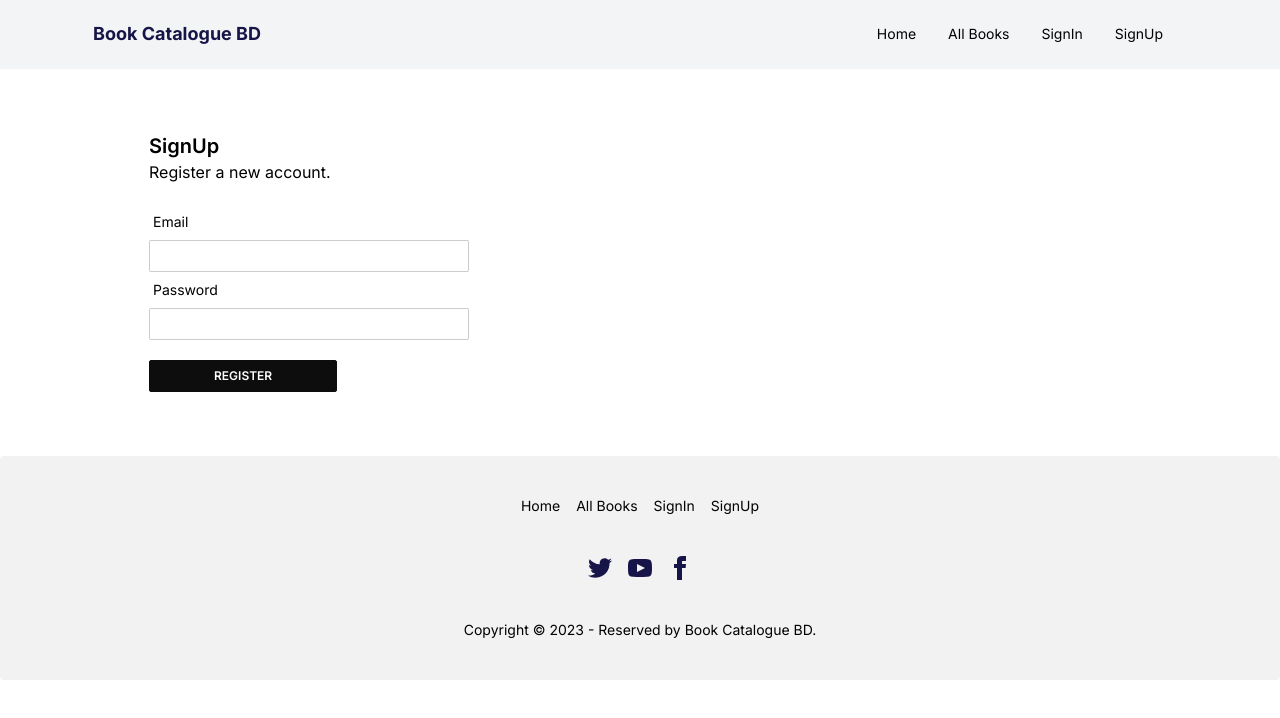
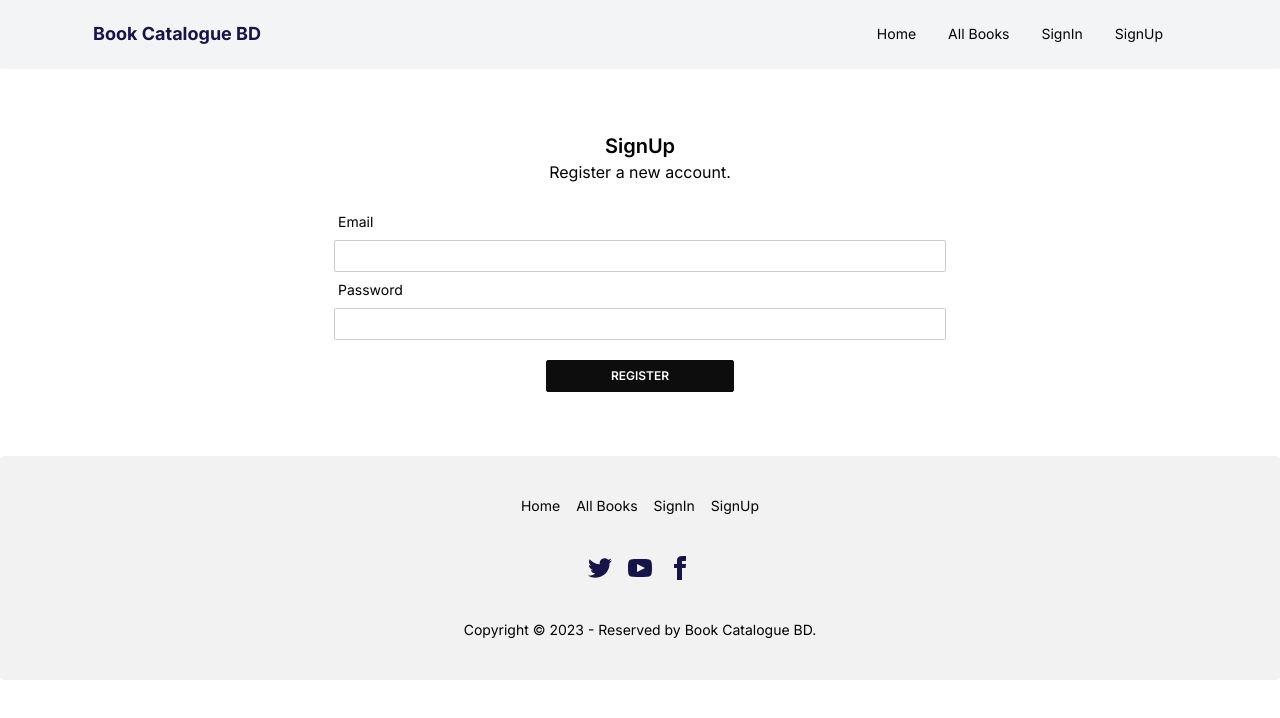
Before and after one commit to sunywebdev/Book-Catalog-Client, a React (Vite) app: page /signup in a window 1280 px wide. Shown: the top 718 px of the page. Built offline with nearby package versions, Linux system fonts and the light colour scheme; no server answers.

Commit message:
signin, signup

```diff
--- a/src/pages/SignIn.tsx
+++ b/src/pages/SignIn.tsx
@@ -34,30 +34,30 @@ const SignIn = () => {
 
 	return (
 		<form onSubmit={handleSignIn}>
-			<div className='container'>
-				<div className='p-5 md:p-8 lg:p-16'>
+			<div className='container text-center'>
+				<div className='p-5 md:p-8 lg:p-16 w-2/3 mx-auto'>
 					<div className='mb-5'>
 						<h3 className='text-xl font-semibold'>SignIn</h3>
 						<p>Login to your account.</p>
 					</div>
-					<div className='form-control w-full max-w-xs'>
+					<div className='form-control w-full'>
 						<label className='label'>
 							<span className='label-text'>Email</span>
 						</label>
 						<input
 							type='text'
 							name='email'
-							className='input input-sm input-bordered w-full max-w-xs'
+							className='input input-sm input-bordered w-full'
 						/>
 					</div>
-					<div className='form-control w-full max-w-xs'>
+					<div className='form-control w-full'>
 						<label className='label'>
 							<span className='label-text'>Password</span>
 						</label>
 						<input
 							type='password'
 							name='password'
-							className='input input-sm input-bordered w-full max-w-xs'
+							className='input input-sm input-bordered w-full'
 						/>
 					</div>
 					<button className='btn btn-primary btn-sm text-xs px-16 mt-5'>
--- a/src/pages/SignUp.tsx
+++ b/src/pages/SignUp.tsx
@@ -31,31 +31,31 @@ const SignUp = () => {
 
 	return (
 		<form onSubmit={handleSignUp}>
-			<div className='container'>
-				<div className='p-5 md:p-8 lg:p-16'>
+			<div className='container text-center'>
+				<div className='p-5 md:p-8 lg:p-16 w-2/3 mx-auto'>
 					<div className='mb-5'>
 						<h3 className='text-xl font-semibold'>SignUp</h3>
 						<p>Register a new account.</p>
 					</div>
 
-					<div className='form-control w-full max-w-xs'>
+					<div className='form-control w-full'>
 						<label className='label'>
 							<span className='label-text'>Email</span>
 						</label>
 						<input
 							type='text'
 							name='email'
-							className='input input-sm input-bordered w-full max-w-xs'
+							className='input input-sm input-bordered w-full'
 						/>
 					</div>
-					<div className='form-control w-full max-w-xs'>
+					<div className='form-control w-full'>
 						<label className='label'>
 							<span className='label-text'>Password</span>
 						</label>
 						<input
 							type='password'
 							name='password'
-							className='input input-sm input-bordered w-full max-w-xs'
+							className='input input-sm input-bordered w-full'
 						/>
 					</div>
 					<button className='btn btn-primary btn-sm text-xs px-16 mt-5'>
```
